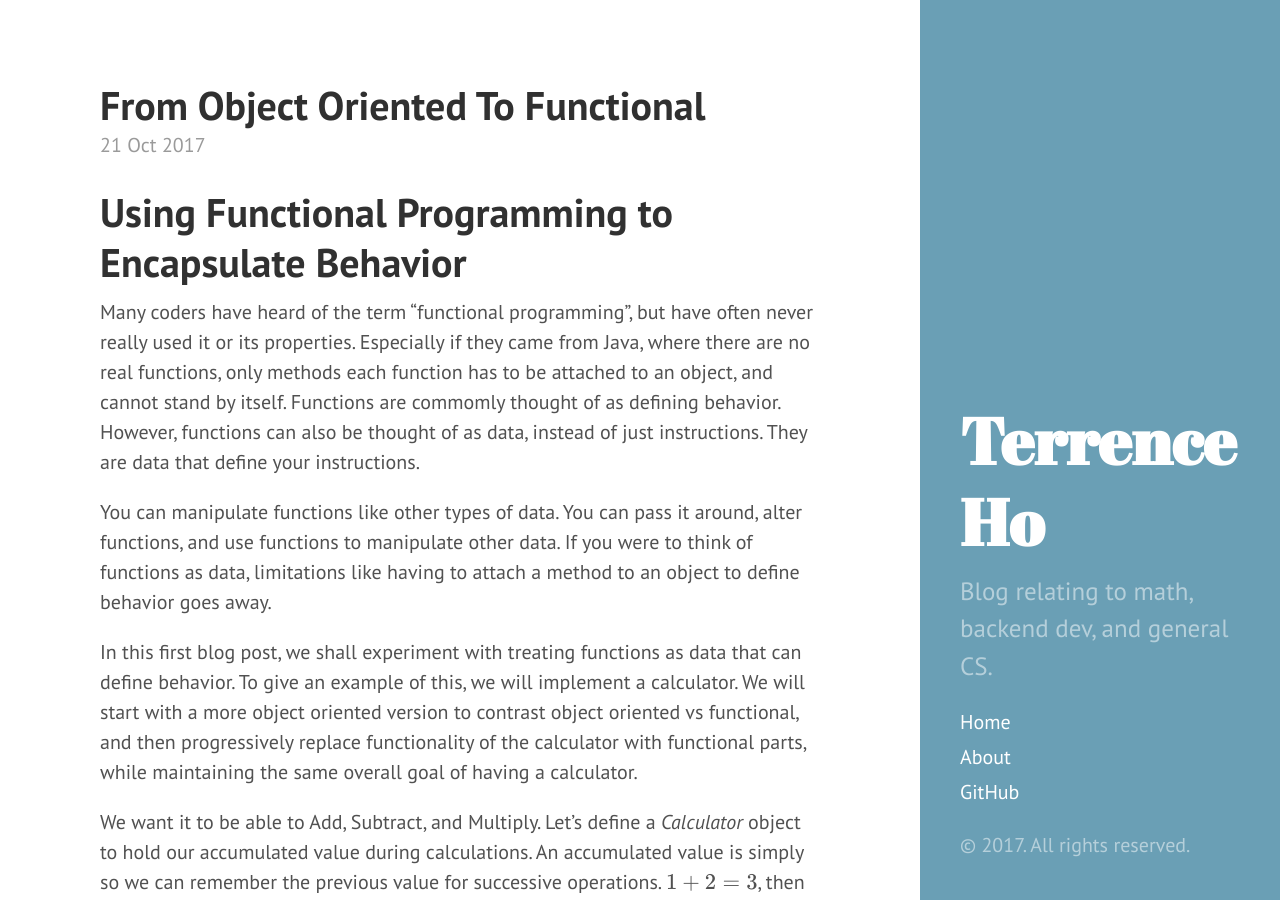
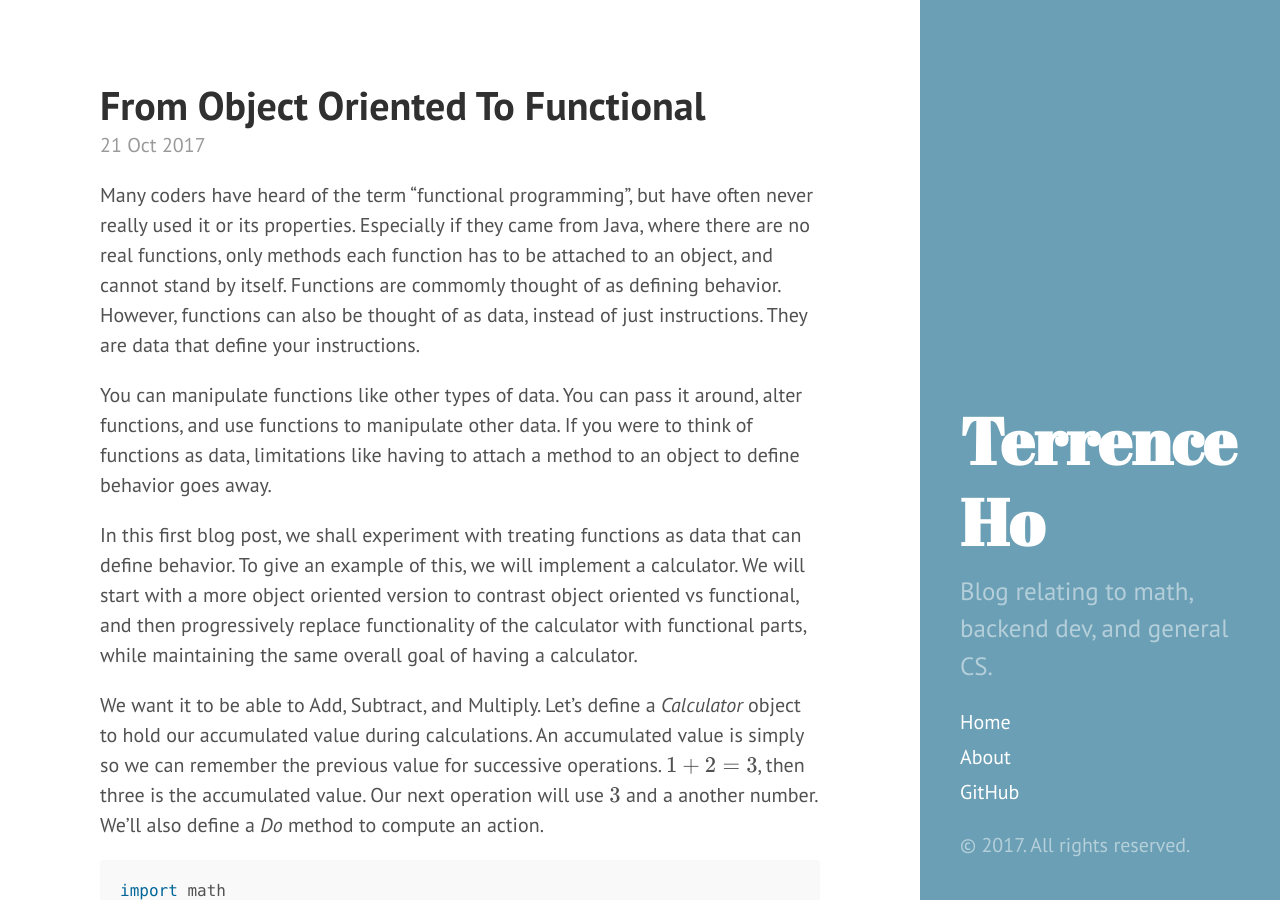
Before and after one commit to TerrenceHo/terrenceho.github.io, a Jekyll site: the page built from _posts/2017-10-21-From-Object-Oriented-To-Functional.md, in a window 1280 px wide and 900 px high. Built offline with Jekyll 4.4.1, drawn with Linux system fonts in a browser that asks for light colours; formulas are drawn with MathJax 3.

Commit message:
-Added excerpt

```diff
--- a/_posts/2017-10-21-From-Object-Oriented-To-Functional.md
+++ b/_posts/2017-10-21-From-Object-Oriented-To-Functional.md
@@ -5,7 +5,6 @@ use_math: true
 category: Functional
 layout: post
 ---
-# Using Functional Programming to Encapsulate Behavior
 
 Many coders have heard of the term "functional programming", but have often never really used it or its properties.  Especially if they came from Java, where there are no real functions, only methods each function has to be attached to an object, and cannot stand by itself. Functions are commomly thought of as defining behavior. However, functions can also be thought of as data, instead of just instructions.  They are data that define your instructions.
 
--- a/index.html
+++ b/index.html
@@ -13,8 +13,8 @@ title: Home
     </h1>
 
     <span class="post-date">{{ post.date | date_to_string }}</span>
-
-    <!-- DON'T WANT WORDS RN! {{ post.content | strip_html | truncatewords: 50}} -->
+    <p>{{ post.excerpt }}</p>
+    <!-- {{ post.content | strip_html | truncatewords: 50}} -->
   </div>
   {% endfor %}
 </div>
```
